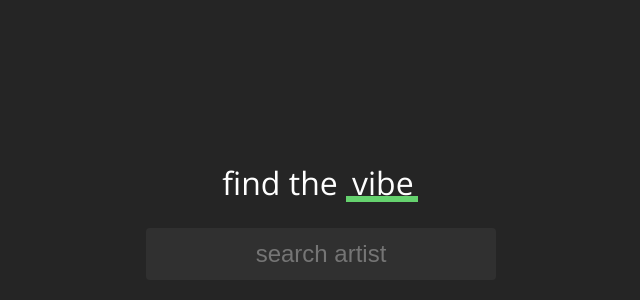
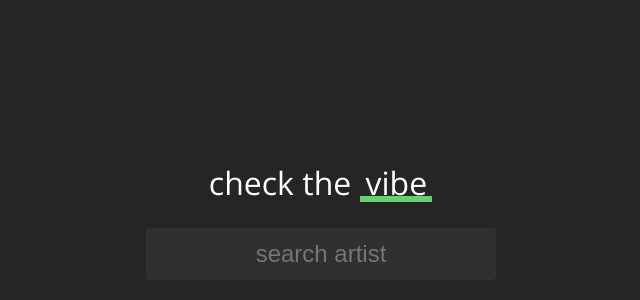
Before and after one commit to raviolliii/Vibe-Check, a plain HTML site: page static/index.html in a window 1280 px wide. Shown: the part 156-456 px from the top of the page, without its empty margins (327-967 px from the left). Drawn offline with nearby package versions, Linux system fonts and the light colour scheme; files that its build step writes are made by us from their sources.

Commit message:
minor title changes

```diff
--- a/static/index.html
+++ b/static/index.html
@@ -3,13 +3,13 @@
 
     <head>
         <link href="/css/styles.css" rel="stylesheet" type="text/css"/>
-        <title> Vibes </title>
+        <title> vibe check </title>
     </head>
 
     <body>
         <div class="input-container">
             <div class="title">
-                find the
+                check the
                 <a class="underline" href="https://github.com/raviolliii">
                     vibe
                 </a>
```
Also changed, not shown: static/artist.html (+1 -1 lines).
